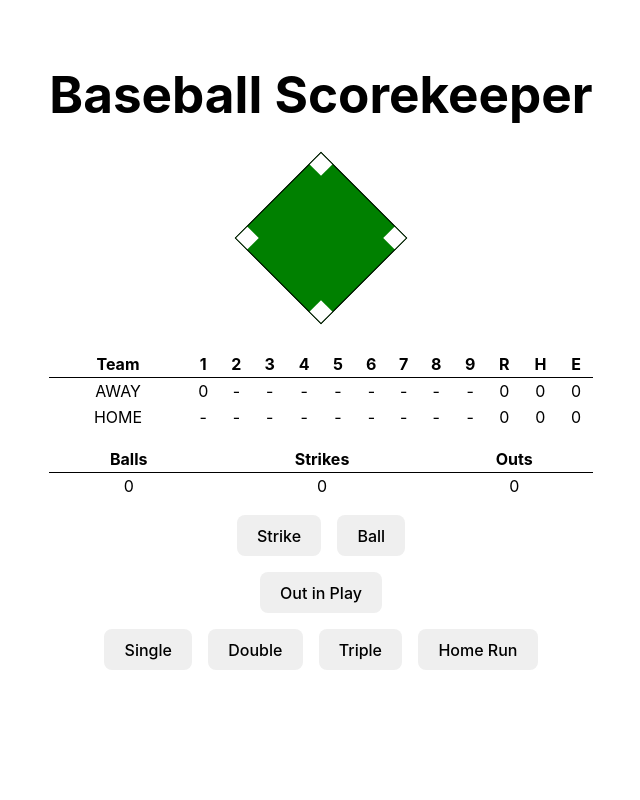
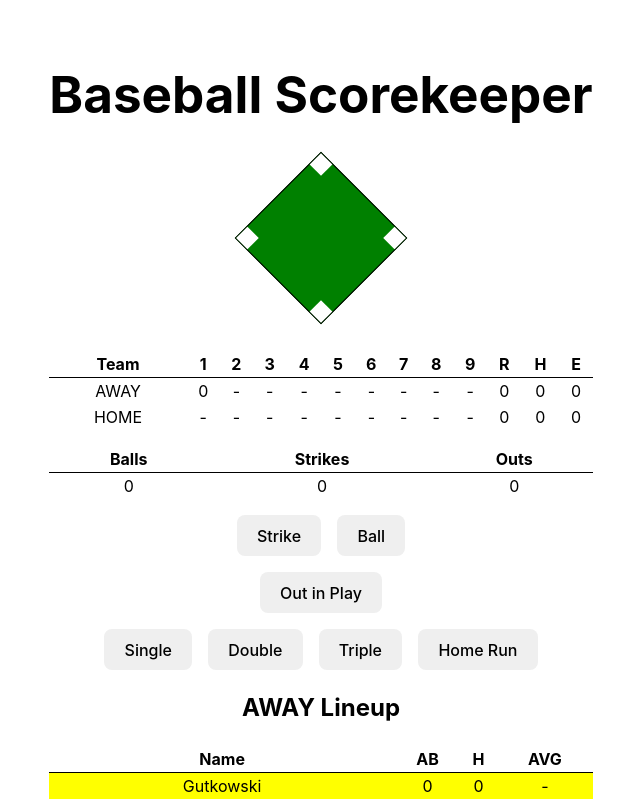
Before and after one commit to bgaudino/baseball-scoreboard, a React (Vite) app: page / in a window 1280 px wide. Shown: the top 800 px of the page, without its empty margins (319-959 px from the left). Built offline with nearby package versions, Linux system fonts and the light colour scheme.

Commit message:
Start box score

```diff
--- a/package.json
+++ b/package.json
@@ -10,6 +10,7 @@
     "preview": "vite preview"
   },
   "dependencies": {
+    "@faker-js/faker": "^8.0.2",
     "react": "^18.2.0",
     "react-dom": "^18.2.0",
     "zustand": "^4.3.9"
--- a/src/App.tsx
+++ b/src/App.tsx
@@ -7,6 +7,7 @@ import Actions from './components/Actions';
 import {endGame, useStore} from './store';
 import useScore from './hooks/useScore';
 import Result from './components/Result';
+import BoxScore from './components/BoxScore';
 
 function App() {
   const gameOver = useStore((state) => state.gameOver);
@@ -27,6 +28,7 @@ function App() {
       <Scoreboard />
       <Count />
       {gameOver ? <Result /> : <Actions />}
+      <BoxScore />
     </>
   );
 }
--- a/src/components/Actions.tsx
+++ b/src/components/Actions.tsx
@@ -1,15 +1,4 @@
-import {
-  advanceRunners,
-  recordBall,
-  recordHit,
-  recordOut,
-  recordStrike,
-} from '../store';
-
-function hit(bases: number) {
-  advanceRunners(bases);
-  recordHit();
-}
+import {batterOut, recordBall, recordStrike, hit} from '../store';
 
 export default function Actions() {
   return (
@@ -19,7 +8,7 @@ export default function Actions() {
         <button onClick={recordBall}>Ball</button>
       </div>
       <div className="actions">
-        <button onClick={recordOut}>Out in Play</button>
+        <button onClick={batterOut}>Out in Play</button>
       </div>
       <div className="actions">
         <button onClick={() => hit(1)}>Single</button>
--- /dev/null
+++ b/src/components/BoxScore.tsx
@@ -0,0 +1,66 @@
+import {Hitter, useStore} from '../store';
+
+function avg(H: number, AB: number) {
+  if (!AB) {
+    return '-'
+  }
+  const result = (H / AB).toFixed(3).toString();
+  if (result.startsWith('0')) {
+    return result.slice(1)
+  }
+  return result;
+}
+interface LineupProps {
+  lineup: Hitter[][];
+  atBat: number;
+}
+function Lineup({lineup, atBat}: LineupProps) {
+  return (
+    <table>
+      <thead>
+        <tr>
+          <th>Name</th>
+          <th>AB</th>
+          <th>H</th>
+          <th>AVG</th>
+        </tr>
+      </thead>
+      <tbody>
+        {lineup.map((players, index) => (
+          <tr
+            key={index}
+            className={index === atBat ? 'at-bat' : ''}
+          >
+            <td>{players[players.length - 1].name}</td>
+            <td>{players[players.length - 1].AB}</td>
+            <td>{players[players.length - 1].H}</td>
+            <td>
+              {avg(players[players.length - 1].H, players[players.length - 1].AB)}
+            </td>
+          </tr>
+        ))}
+      </tbody>
+    </table>
+  );
+}
+
+export default function BoxScore() {
+  const awayTeam = useStore((state) => state.awayTeam);
+  const homeTeam = useStore((state) => state.homeTeam);
+  const awayLineup = useStore((state) => state.awayLineup);
+  const homeLineup = useStore((state) => state.homeLineup);
+  const awayHitter = useStore((state) => state.awayHitter);
+  const homeHitter = useStore((state) => state.homeHitter);
+  const top = useStore((state) => state.top);
+
+  const team = top ? awayTeam : homeTeam;
+  const lineup = top ? awayLineup : homeLineup;
+  const atBat = top ? awayHitter : homeHitter;
+
+  return (
+    <>
+      <h2>{team} Lineup</h2>
+      <Lineup lineup={lineup} atBat={atBat} />
+    </>
+  );
+}
--- a/src/components/Count.tsx
+++ b/src/components/Count.tsx
@@ -1,19 +1,26 @@
-import React from 'react'
-import { resetCount, recordOut, useStore, endInning, advanceRunnersIfForced } from '../store'
+import React from 'react';
+import {
+  useStore,
+  endInning,
+  batterOut,
+  walk,
+} from '../store';
 
 export default function Count() {
-  const {balls, strikes, outs} = useStore(({balls, strikes, outs}) => ({balls, strikes, outs}));
+  const {balls, strikes, outs} = useStore(({balls, strikes, outs}) => ({
+    balls,
+    strikes,
+    outs,
+  }));
   React.useEffect(() => {
     if (strikes >= 3) {
-      recordOut();
-      resetCount();
+      batterOut();
     }
   }, [strikes]);
 
   React.useEffect(() => {
     if (balls >= 4) {
-      resetCount();
-      advanceRunnersIfForced(1);
+      walk();
     }
   }, [balls]);
 
@@ -21,7 +28,7 @@ export default function Count() {
     if (outs === 3) {
       endInning();
     }
-  }, [outs])
+  }, [outs]);
 
   return (
     <table>
@@ -40,5 +47,5 @@ export default function Count() {
         </tr>
       </tbody>
     </table>
-  )
+  );
 }
--- a/src/index.css
+++ b/src/index.css
@@ -87,6 +87,10 @@ th {
   gap: 1rem;
 }
 
+.at-bat {
+  background-color: yellow;
+}
+
 .base {
   height: 16px;
   width: 16px;
--- a/src/store.ts
+++ b/src/store.ts
@@ -1,11 +1,21 @@
 import {create} from 'zustand';
 import {sum} from './hooks/useScore';
+import {faker} from '@faker-js/faker';
 
 export type Base = 1 | 2 | 3;
 export type BaseRunners = {1?: boolean; 2?: boolean; 3?: boolean};
+export interface Hitter {
+  name: string;
+  AB: number;
+  H: number;
+}
 export interface GameState {
   awayTeam: string;
   homeTeam: string;
+  awayLineup: Hitter[][];
+  homeLineup: Hitter[][];
+  awayHitter: number;
+  homeHitter: number;
   awayRuns: number[];
   homeRuns: number[];
   awayHits: number;
@@ -21,6 +31,10 @@ export interface GameState {
 export const useStore = create<GameState>(() => ({
   homeTeam: 'HOME',
   awayTeam: 'AWAY',
+  awayLineup: getFakePlayers(9),
+  homeLineup: getFakePlayers(9),
+  awayHitter: 0,
+  homeHitter: 0,
   awayRuns: [0],
   homeRuns: [],
   awayHits: 0,
@@ -37,6 +51,19 @@ export const useStore = create<GameState>(() => ({
   },
   gameOver: false,
 }));
+
+function getFakePlayers(num: number) {
+  const players: Hitter[][] = [];
+  for (let i = 0; i < num; i++) {
+    const player: Hitter = {
+      name: faker.person.lastName(),
+      AB: 0,
+      H: 0,
+    };
+    players.push([player]);
+  }
+  return players;
+}
 
 function advance(base: Base, bases: BaseRunners) {
   if (base > 0) {
@@ -85,6 +112,12 @@ export const advanceRunnersIfForced = (bases: number) =>
     }
     return newState;
   });
+export const batterOut = () => {
+  logOutState();
+  nextHitter();
+  resetCount();
+  recordOut();
+};
 export const endGame = () =>
   useStore.setState((state) => ({...state, gameOver: true}));
 export const endInning = () =>
@@ -119,12 +152,41 @@ export const endInning = () =>
       awayRuns: [...state.awayRuns, 0],
     };
   });
-export const moveRunner = (from: Base, to: Base) => useStore.setState((state) => {
-  const newState = {...state};
-  newState.baseRunners[from] = false;
-  newState.baseRunners[to] = true;
-  return newState;
-});
+export function hit(bases: number) {
+  advanceRunners(bases);
+  recordHit();
+  logHitState();
+  nextHitter();
+}
+export const logHitState = () =>
+  useStore.setState((state) => {
+    const lineup = state.top ? 'awayLineup' : 'homeLineup';
+    const hitter = state.top ? state.awayHitter : state.homeHitter;
+    const newState = {...state};
+    newState[lineup][hitter][newState[lineup][hitter].length - 1].AB++;
+    newState[lineup][hitter][newState[lineup][hitter].length - 1].H++;
+    return newState;
+  });
+export const logOutState = () =>
+  useStore.setState((state) => {
+    const lineup = state.top ? 'awayLineup' : 'homeLineup';
+    const hitter = state.top ? state.awayHitter : state.homeHitter;
+    const newState = {...state};
+    newState[lineup][hitter][newState[lineup][hitter].length - 1].AB++;
+    return newState;
+  });
+export const moveRunner = (from: Base, to: Base) =>
+  useStore.setState((state) => {
+    const newState = {...state};
+    newState.baseRunners[from] = false;
+    newState.baseRunners[to] = true;
+    return newState;
+  });
+export const nextHitter = () =>
+  useStore.setState((state) => {
+    const key = state.top ? 'awayHitter' : 'homeHitter';
+    return {...state, [key]: (state[key] + 1) % 9};
+  });
 export const recordBall = () =>
   useStore.setState((state) => ({...state, balls: state.balls + 1}));
 export const recordHit = () =>
@@ -159,3 +221,8 @@ export const removeRunner = (base: Base) =>
   });
 export const resetCount = () =>
   useStore.setState((state) => ({...state, balls: 0, strikes: 0}));
+export const walk = () => {
+  resetCount();
+  nextHitter();
+  advanceRunnersIfForced(1);
+};
```
Also changed, not shown: 1 other file (tests, documents, lock files or other folders).
